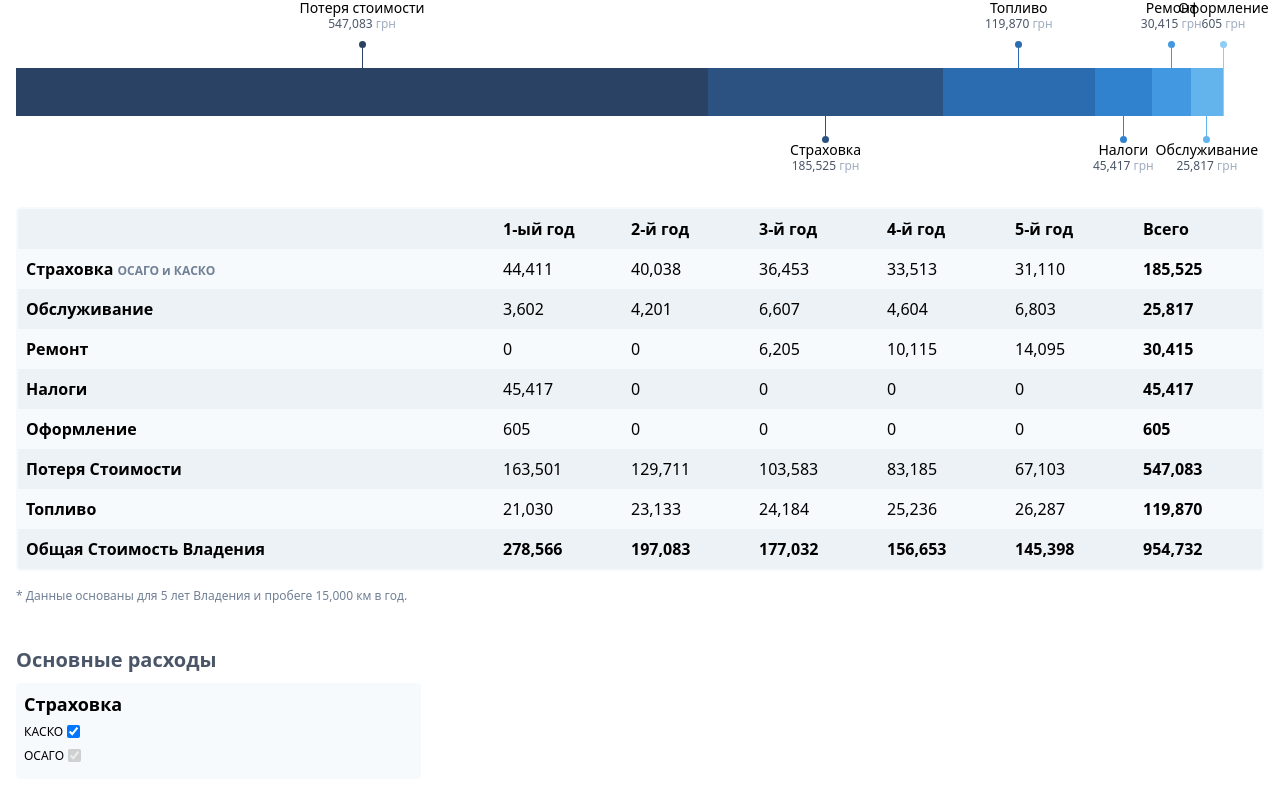
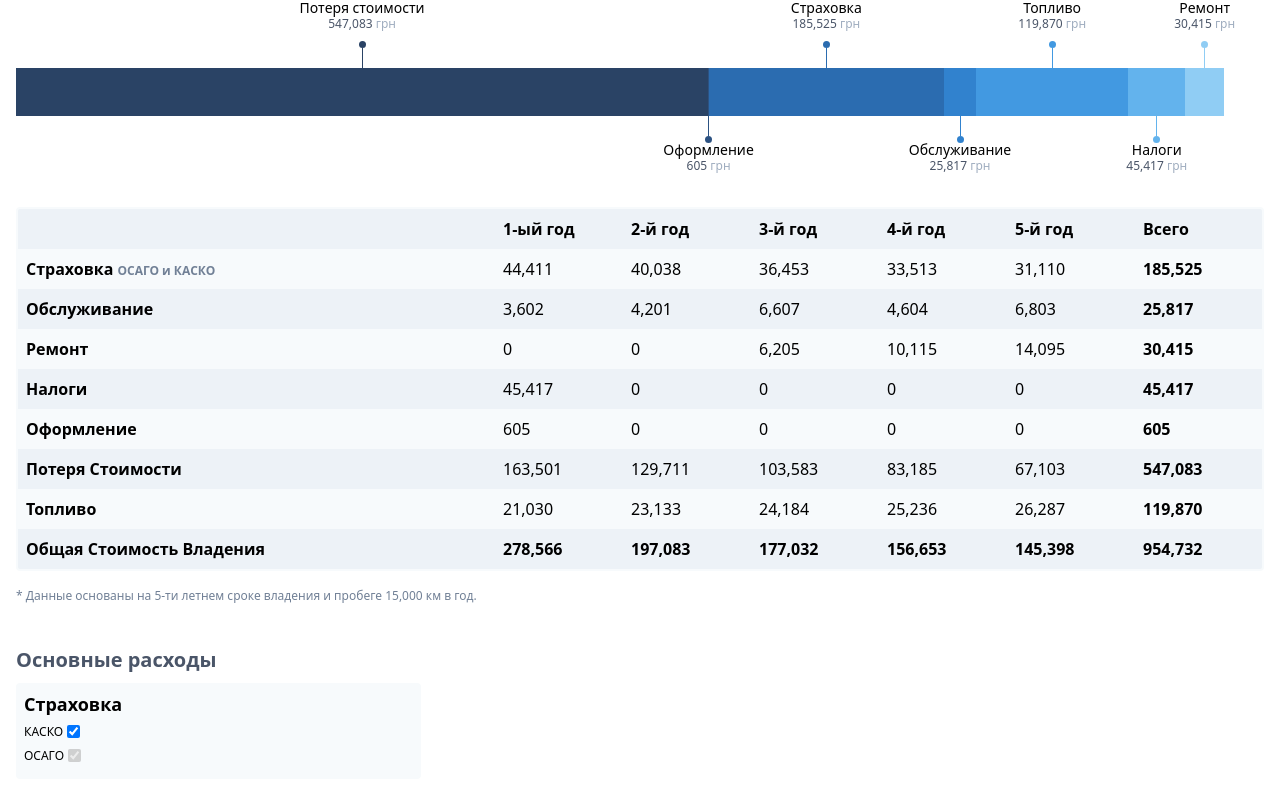
Before and after one commit to dzinemon/react-tw-cto, a React (Create React App) app: page / in a window 1280 px wide. Shown: the part 704-1504 px from the top of the page. Built offline with nearby package versions, Linux system fonts and the light colour scheme.

Commit message:
fix chart

```diff
--- a/src/components/CarTable.js
+++ b/src/components/CarTable.js
@@ -104,30 +104,31 @@ return acc + Number(cur)
   });
 
   const AllCosts = [
+    {name: 'totalDepreciation',
+      value: totalDepreciation
+    },
+    {name: 'totalPlateExpenses',
+      value: totalPlateExpenses
+    },
     {name: 'totalInsurance',
       value: totalInsurance
     },
     {name: 'totalMaintenance',
       value: totalMaintenance
     },
-    {name: 'totalRepairs',
-      value: totalRepairs
+    {name: 'totalFuelConsumption',
+      value: totalFuelConsumption
     },
     {name: 'totalTaxExpenses',
       value: totalTaxExpenses
     },
-    {name: 'totalPlateExpenses',
-      value: totalPlateExpenses
-    },
-    {name: 'totalDepreciation',
-      value: totalDepreciation
-    },
-    {name: 'totalFuelConsumption',
-      value: totalFuelConsumption
+     {name: 'totalRepairs',
+      value: totalRepairs
     }
   ]
 
-  const sortedCosts = AllCosts.sort((a, b) => b.value - a.value)
+  // const sortedCosts = AllCosts.sort((a, b) => b.value - a.value)
+  const sortedCosts = AllCosts;
 
   return (
     <div>
@@ -195,7 +196,7 @@ return acc + Number(cur)
             </tr>
           </tfoot>
         </table>
-        <p className="text-xs text-gray-600 my-4">* Данные основаны для 5 лет Владения и пробеге 15,000 км в год.</p>
+        <p className="text-xs text-gray-600 my-4">* Данные основаны на 5-ти летнем сроке владения и пробеге 15,000 км в год.</p>
       </section>
       </div>
     </div>
```
